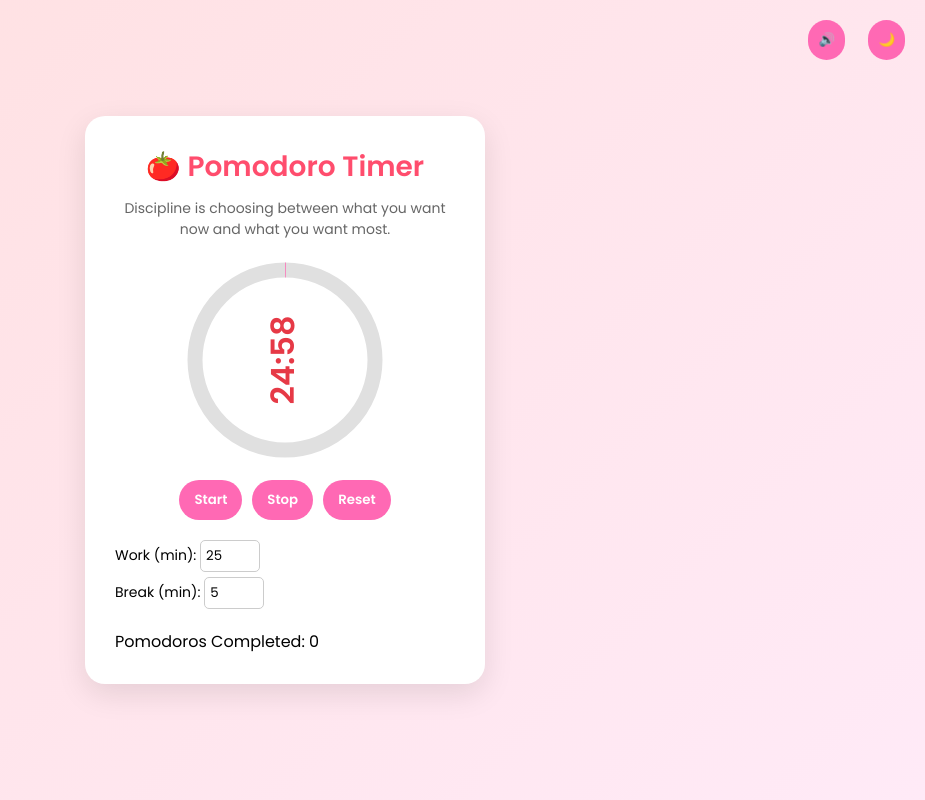
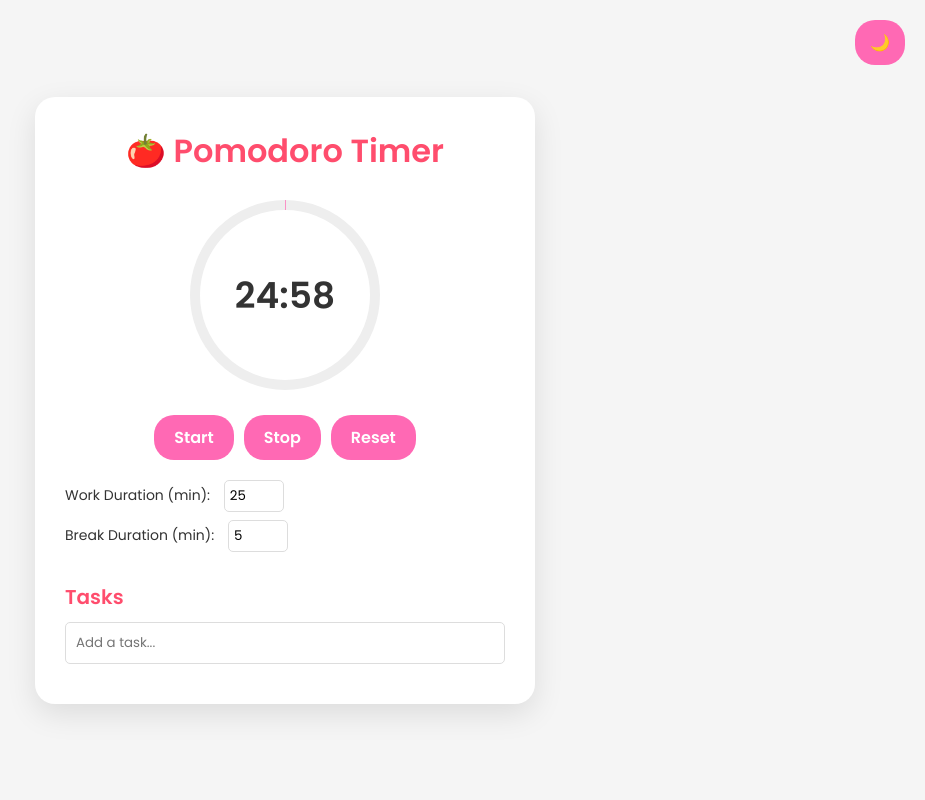
Before and after one commit to Chaimaa-Madadi/pomodoro-timer, a plain HTML site: page index.html in a window 1280 px wide. Both pictures are taken after a click on the button "Start". Shown: the whole page, without its empty margins (355-1280 px from the left). Drawn offline with Linux system fonts and the light colour scheme.

Commit message:
Update index.html

```diff
--- a/index.html
+++ b/index.html
@@ -1,12 +1,10 @@
-
-<!-- index.html -->
 <!DOCTYPE html>
 <html lang="en">
 <head>
   <meta charset="UTF-8" />
   <meta name="viewport" content="width=device-width, initial-scale=1.0"/>
-  <title>Pomodoro Timer 🍅</title>
-  <link href="https://fonts.googleapis.com/css2?family=Poppins:wght@400;600&display=swap" rel="stylesheet">
+  <title>Pomodoro Timer</title>
+  <link href="https://fonts.googleapis.com/css2?family=Poppins:wght@400;600&display=swap" rel="stylesheet"/>
   <style>
     * {
       margin: 0;
@@ -14,63 +12,81 @@
       box-sizing: border-box;
       font-family: 'Poppins', sans-serif;
     }
+
     body {
-      background: linear-gradient(135deg, #ffe0e0, #ffeaf7);
-      transition: background 0.3s, color 0.3s;
-      min-height: 100vh;
+      background: #f5f5f5;
+      color: #333;
       display: flex;
       justify-content: center;
       align-items: center;
+      min-height: 100vh;
       padding: 20px;
+      transition: background 0.3s, color 0.3s;
     }
+
     body.dark-mode {
-      background: linear-gradient(135deg, #1c1c1c, #2a2a2a);
+      background: #1e1e1e;
       color: #fff;
     }
+
     .container {
-      background: white;
+      background: #fff;
       border-radius: 20px;
+      box-shadow: 0 10px 30px rgba(0, 0, 0, 0.1);
       padding: 30px;
-      max-width: 400px;
+      max-width: 500px;
       width: 100%;
-      box-shadow: 0 10px 30px rgba(0,0,0,0.1);
       text-align: center;
       transition: background 0.3s;
     }
+
     body.dark-mode .container {
       background: #2c2c2c;
-      box-shadow: 0 10px 30px rgba(0,0,0,0.5);
     }
+
     h1 {
-      font-size: 28px;
+      font-size: 32px;
       color: #ff4d6d;
-      margin-bottom: 10px;
+      margin-bottom: 20px;
     }
-    .quote {
-      font-size: 14px;
-      margin-bottom: 20px;
-      color: #666;
-    }
-    body.dark-mode .quote { color: #ccc; }
 
     .circle-timer {
+      position: relative;
       width: 200px;
       height: 200px;
       margin: 20px auto;
-      position: relative;
     }
+
     .circle-timer svg {
+      width: 100%;
+      height: 100%;
+    }
+
+    .circle-timer circle {
+      fill: none;
+      stroke-width: 10;
       transform: rotate(-90deg);
+      transform-origin: center;
     }
-    .circle-timer text {
-      fill: #e63946;
-      font-size: 32px;
+
+    .circle-timer .bg {
+      stroke: #eee;
+    }
+
+    .circle-timer .progress {
+      stroke: #ff69b4;
+      stroke-dasharray: 565;
+      stroke-dashoffset: 565;
+      transition: stroke-dashoffset 1s linear;
+    }
+
+    #timer-text {
+      position: absolute;
+      top: 50%;
+      left: 50%;
+      transform: translate(-50%, -50%);
+      font-size: 36px;
       font-weight: bold;
-      dominant-baseline: middle;
-      text-anchor: middle;
-    }
-    body.dark-mode .circle-timer text {
-      fill: #ffb3c6;
     }
 
     .buttons {
@@ -79,193 +95,226 @@
       gap: 10px;
       margin: 20px 0;
     }
+
     button {
-      padding: 10px 15px;
+      padding: 10px 20px;
+      font-size: 16px;
+      font-weight: 600;
       border: none;
       border-radius: 20px;
+      cursor: pointer;
       background: #ff69b4;
-      color: white;
-      font-weight: 600;
-      cursor: pointer;
-      transition: transform 0.2s;
+      color: #fff;
+      transition: transform 0.2s, opacity 0.2s;
     }
+
     button:hover {
       transform: scale(1.05);
+      opacity: 0.9;
     }
 
-    .settings, .session-info {
+    .settings {
+      margin-top: 20px;
       text-align: left;
-      margin-top: 20px;
     }
-    label {
+
+    .settings label {
+      font-size: 14px;
       display: block;
-      font-size: 14px;
-      margin: 5px 0;
+      margin-bottom: 8px;
     }
-    input {
+
+    .settings input {
       width: 60px;
       padding: 5px;
+      margin-left: 10px;
+      border: 1px solid #ddd;
       border-radius: 5px;
-      border: 1px solid #ccc;
     }
 
-    .dark-mode-toggle, .mute-toggle {
+    .task-list {
+      margin-top: 30px;
+      text-align: left;
+    }
+
+    .task-list h2 {
+      font-size: 20px;
+      color: #ff4d6d;
+      margin-bottom: 10px;
+    }
+
+    .task-list input {
+      width: 100%;
+      padding: 10px;
+      border: 1px solid #ddd;
+      border-radius: 5px;
+      margin-bottom: 10px;
+    }
+
+    .task-list ul {
+      list-style: none;
+      padding-left: 0;
+    }
+
+    .task-list li {
+      background: #f9f9f9;
+      padding: 10px;
+      border-radius: 5px;
+      margin-bottom: 8px;
+      display: flex;
+      justify-content: space-between;
+      align-items: center;
+    }
+
+    .task-list li button {
+      background: #ff4d6d;
+      color: #fff;
+      border: none;
+      padding: 5px 10px;
+      border-radius: 12px;
+      font-size: 12px;
+      cursor: pointer;
+    }
+
+    .dark-mode-toggle {
       position: fixed;
       top: 20px;
       right: 20px;
       background: #ff69b4;
+      color: white;
       border: none;
-      color: white;
-      padding: 10px;
+      padding: 10px 15px;
       border-radius: 20px;
       cursor: pointer;
-      margin-left: 10px;
-    }
-    .mute-toggle {
-      right: 80px;
     }
   </style>
 </head>
 <body>
   <div class="container">
     <h1>🍅 Pomodoro Timer</h1>
-    <div class="quote" id="quote">Stay focused, stay productive.</div>
-
     <div class="circle-timer">
-      <svg width="200" height="200">
-        <circle cx="100" cy="100" r="90" stroke="#e0e0e0" stroke-width="15" fill="none"/>
-        <circle id="progress-circle" cx="100" cy="100" r="90" stroke="#ff69b4" stroke-width="15" fill="none" stroke-dasharray="565.48" stroke-dashoffset="565.48"/>
-        <text x="100" y="100" id="time-text">25:00</text>
+      <svg>
+        <circle class="bg" cx="100" cy="100" r="90"></circle>
+        <circle class="progress" cx="100" cy="100" r="90"></circle>
       </svg>
+      <div id="timer-text">25:00</div>
     </div>
-
     <div class="buttons">
       <button id="start">Start</button>
       <button id="stop">Stop</button>
       <button id="reset">Reset</button>
     </div>
-
     <div class="settings">
-      <label>Work (min): <input type="number" id="work-duration" value="25" min="1"></label>
-      <label>Break (min): <input type="number" id="break-duration" value="5" min="1"></label>
+      <label>Work Duration (min): <input type="number" id="work-duration" value="25" min="1" /></label>
+      <label>Break Duration (min): <input type="number" id="break-duration" value="5" min="1" /></label>
     </div>
-
-    <div class="session-info">
-      <p>Pomodoros Completed: <span id="session-count">0</span></p>
+    <div class="task-list">
+      <h2>Tasks</h2>
+      <input type="text" id="task-input" placeholder="Add a task..." />
+      <ul id="tasks"></ul>
     </div>
   </div>
-
-  <button class="mute-toggle" id="mute-toggle">🔊</button>
   <button class="dark-mode-toggle" id="dark-mode-toggle">🌙</button>
-
-  <audio id="tick-sound" src="https://www.soundjay.com/clock/sounds/clock-ticking-1.mp3" loop></audio>
 
   <script>
     let time = 25 * 60;
+    let timerInterval;
     let isRunning = false;
-    let isBreak = false;
-    let interval;
-    let sessions = 0;
-    let muted = false;
 
-    const workInput = document.getElementById('work-duration');
-    const breakInput = document.getElementById('break-duration');
-    const timeText = document.getElementById('time-text');
-    const progressCircle = document.getElementById('progress-circle');
-    const sessionCount = document.getElementById('session-count');
-    const darkToggle = document.getElementById('dark-mode-toggle');
-    const muteToggle = document.getElementById('mute-toggle');
-    const tickSound = document.getElementById('tick-sound');
-    const quoteBox = document.getElementById('quote');
+    const timerText = document.getElementById("timer-text");
+    const startBtn = document.getElementById("start");
+    const stopBtn = document.getElementById("stop");
+    const resetBtn = document.getElementById("reset");
+    const workInput = document.getElementById("work-duration");
+    const breakInput = document.getElementById("break-duration");
+    const progressCircle = document.querySelector(".progress");
+    const darkToggle = document.getElementById("dark-mode-toggle");
 
-    const quotes = [
-      "Stay focused, stay productive.",
-      "Small steps lead to big changes.",
-      "Work hard, then rest well.",
-      "Discipline is choosing between what you want now and what you want most.",
-      "Be stronger than your excuses."
-    ];
+    function updateTimerDisplay() {
+      const minutes = Math.floor(time / 60);
+      const seconds = time % 60;
+      timerText.textContent = `${minutes.toString().padStart(2, '0')}:${seconds.toString().padStart(2, '0')}`;
 
-    function updateTimeDisplay() {
-      const min = Math.floor(time / 60).toString().padStart(2, '0');
-      const sec = (time % 60).toString().padStart(2, '0');
-      timeText.textContent = `${min}:${sec}`;
-
-      const total = (isBreak ? +breakInput.value : +workInput.value) * 60;
-      const dashoffset = 565.48 * (1 - time / total);
-      progressCircle.style.strokeDashoffset = 565.48 - dashoffset;
+      const total = parseInt(workInput.value) * 60;
+      const percent = ((total - time) / total) * 565;
+      progressCircle.style.strokeDashoffset = 565 - percent;
     }
 
     function startTimer() {
-      if (isRunning) return;
-      isRunning = true;
-      if (!muted) tickSound.play();
-
-      interval = setInterval(() => {
-        time--;
-        updateTimeDisplay();
-
-        if (time <= 0) {
-          clearInterval(interval);
-          isRunning = false;
-          tickSound.pause();
-          tickSound.currentTime = 0;
-
-          if (!isBreak) sessions++;
-          sessionCount.textContent = sessions;
-
-          isBreak = !isBreak;
-          time = (isBreak ? +breakInput.value : +workInput.value) * 60;
-          showQuote();
-          startTimer();
-        }
-      }, 1000);
+      if (!isRunning) {
+        isRunning = true;
+        timerInterval = setInterval(() => {
+          if (time > 0) {
+            time--;
+            updateTimerDisplay();
+          } else {
+            clearInterval(timerInterval);
+            isRunning = false;
+            alert("Time's up! Take a break.");
+            time = parseInt(breakInput.value) * 60;
+            updateTimerDisplay();
+          }
+        }, 1000);
+      }
     }
 
     function stopTimer() {
-      clearInterval(interval);
+      clearInterval(timerInterval);
       isRunning = false;
-      tickSound.pause();
     }
 
     function resetTimer() {
       stopTimer();
-      isBreak = false;
-      time = +workInput.value * 60;
-      updateTimeDisplay();
+      time = parseInt(workInput.value) * 60;
+      updateTimerDisplay();
     }
 
-    function showQuote() {
-      const q = quotes[Math.floor(Math.random() * quotes.length)];
-      quoteBox.textContent = q;
+    startBtn.addEventListener("click", startTimer);
+    stopBtn.addEventListener("click", stopTimer);
+    resetBtn.addEventListener("click", resetTimer);
+    workInput.addEventListener("change", resetTimer);
+    breakInput.addEventListener("change", resetTimer);
+
+    updateTimerDisplay();
+
+    // Dark Mode
+    darkToggle.addEventListener("click", () => {
+      document.body.classList.toggle("dark-mode");
+      darkToggle.textContent = document.body.classList.contains("dark-mode") ? "☀️" : "🌙";
+    });
+
+    // To-do List
+    const taskInput = document.getElementById("task-input");
+    const tasksList = document.getElementById("tasks");
+
+    function saveTasks() {
+      const tasks = [];
+      document.querySelectorAll("#tasks li").forEach(li => {
+        tasks.push(li.querySelector("span").textContent);
+      });
+      localStorage.setItem("pomodoroTasks", JSON.stringify(tasks));
     }
 
-    darkToggle.addEventListener('click', () => {
-      document.body.classList.toggle('dark-mode');
-      darkToggle.textContent = document.body.classList.contains('dark-mode') ? '☀️' : '🌙';
-      localStorage.setItem('darkMode', document.body.classList.contains('dark-mode'));
+    function loadTasks() {
+      const tasks = JSON.parse(localStorage.getItem("pomodoroTasks")) || [];
+      tasks.forEach(task => addTask(task));
+    }
+
+    function addTask(text) {
+      const li = document.createElement("li");
+      li.innerHTML = `<span>${text}</span> <button onclick="this.parentElement.remove(); saveTasks();">Delete</button>`;
+      tasksList.appendChild(li);
+    }
+
+    taskInput.addEventListener("keypress", (e) => {
+      if (e.key === "Enter" && taskInput.value.trim() !== "") {
+        addTask(taskInput.value.trim());
+        taskInput.value = "";
+        saveTasks();
+      }
     });
 
-    muteToggle.addEventListener('click', () => {
-      muted = !muted;
-      muteToggle.textContent = muted ? '🔇' : '🔊';
-      if (muted) tickSound.pause();
-    });
-
-    document.getElementById('start').addEventListener('click', startTimer);
-    document.getElementById('stop').addEventListener('click', stopTimer);
-    document.getElementById('reset').addEventListener('click', resetTimer);
-    workInput.addEventListener('change', resetTimer);
-    breakInput.addEventListener('change', resetTimer);
-
-    // Load theme
-    if (localStorage.getItem('darkMode') === 'true') {
-      document.body.classList.add('dark-mode');
-      darkToggle.textContent = '☀️';
-    }
-
-    resetTimer();
-    showQuote();
+    loadTasks();
   </script>
 </body>
 </html>
```
